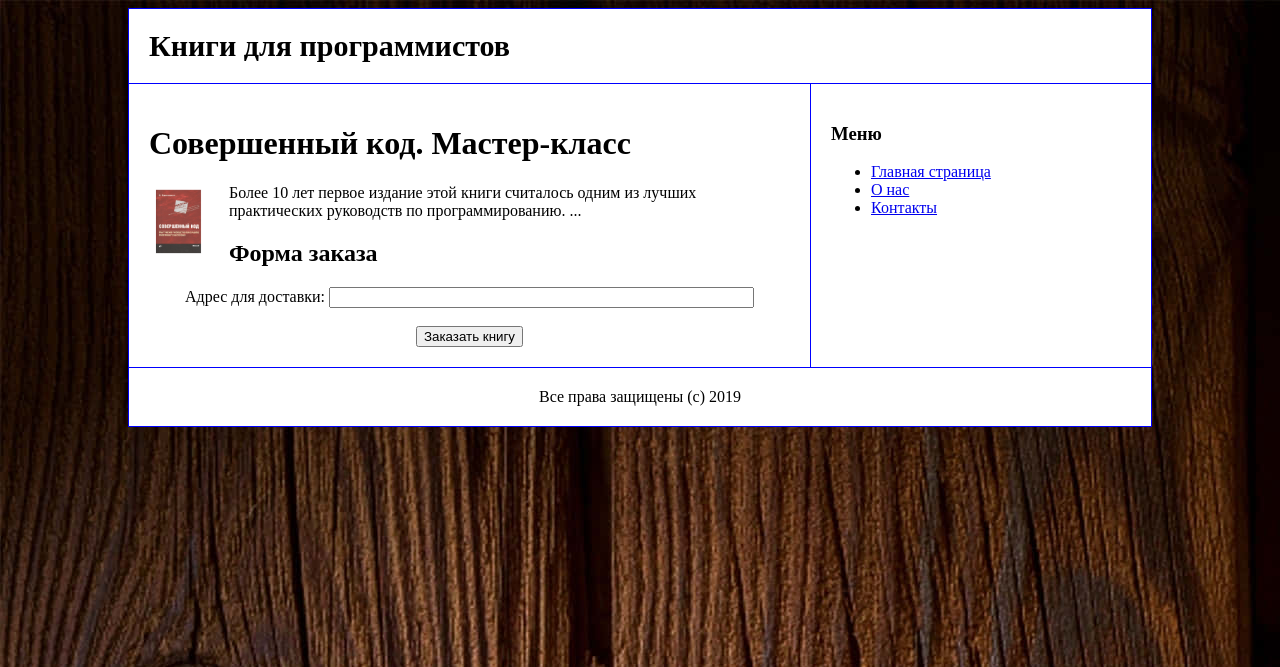
After one commit to mppankov/project2, a PHP site: page /src/Site/number1/buy1.html in a window 1280 px wide. The commit adds this page. Shown: the top 667 px of the page. Run offline with PHP 8.4, Linux system fonts and the light colour scheme.

Commit message:
add site on html

```diff
--- a/src/Car/Car.php
+++ b/src/Car/Car.php
@@ -18,7 +18,7 @@ class Car
 
     // конструктор
     public function __construct(
-        ControlUnit $controlUnit,
+        ControlUnitInterface $controlUnit,
         Engine $engine,
         AlarmSystem $alarmSystem,
         Battery $battery)
--- a/src/Shapes/Circle.php
+++ b/src/Shapes/Circle.php
@@ -2,9 +2,8 @@
 
 namespace Pr2\Shapes;
 
-use Pr2\Utils\CalculateSquare;
 
-class Circle implements CalculateSquare
+class Circle implements SquareInterface
 {
     const PI = 3.1416;
 
@@ -17,7 +16,6 @@ class Circle implements CalculateSquare
 
     public function calculateSquare(): float
     {
-        $pi = 3.1416;
         return self::PI * ($this->r ** 2);
     }
 }
--- a/src/Shapes/Rectangle.php
+++ b/src/Shapes/Rectangle.php
@@ -2,9 +2,7 @@
 
 namespace Pr2\Shapes;
 
-use Pr2\Utils\CalculateSquare;
-
-class Rectangle implements CalculateSquare
+class Rectangle implements SquareInterface
 {
     private $x;
     Private $y;
--- a/src/Shapes/Square.php
+++ b/src/Shapes/Square.php
@@ -2,9 +2,7 @@
 
 namespace Pr2\Shapes;
 
-use Pr2\Utils\CalculateSquare;
-
-class Square implements CalculateSquare
+class Square implements SquareInterface
 {
     private $x;
 
--- a/src/Utils/CalculateSquare.php
+++ b/src/Shapes/SquareInterface.php
@@ -1,8 +1,8 @@
 <?php
 
-namespace Pr2\Utils;
+namespace Pr2\Shapes;
 
-interface CalculateSquare
+interface SquareInterface
 {
     public function calculateSquare(): float;
 }
--- /dev/null
+++ b/src/Site/number1/buy1.html
@@ -0,0 +1,49 @@
+<!DOCTYPE html>
+<html lang="ru">
+<head>
+    <meta charset="UTF-8">
+    <title>Совершенный код. Мастер-класс - Книги для программиста</title>
+    <link rel="stylesheet" href="styles.css">
+</head>
+<body>
+
+<table id="layout">
+    <tr>
+        <td colspan="2" id="header">
+            <strong>Книги для программистов</strong>
+        </td>
+    </tr>
+    <tr>
+        <td>
+            <h1>Совершенный код. Мастер-класс</h1>
+            <img class="bookImage" align="left" src="1.jpg" alt="Совершенный код. Мастер-класс" width="60px">
+            Более 10 лет первое издание этой книги считалось одним из лучших практических руководств по программированию. ...
+
+            <h2>Форма заказа</h2>
+            <form action="/order" style="text-align: center">
+                <label>
+                    Адрес для доставки:
+                    <input type="text" name="address" size="50">
+                    <br>
+                    <br>
+                    <input type="submit" value="Заказать книгу">
+                </label>
+            </form>
+        </td>
+
+        <td width="300px">
+            <h3>Меню</h3>
+            <ul>
+                <li><a href="index.html">Главная страница</a></li>
+                <li><a href="about-us.html">О нас</a></li>
+                <li><a href="contacts.html">Контакты</a></li>
+            </ul>
+        </td>
+    </tr>
+    <tr>
+        <td id="footer" colspan="2">Все права защищены (c) 2019</td>
+    </tr>
+</table>
+
+</body>
+</html>
--- /dev/null
+++ b/src/Site/number1/styles.css
@@ -0,0 +1,29 @@
+body {
+    background-image: url("background.jpg");
+}
+
+#layout {
+    width: 100%;
+    max-width: 1024px;
+    margin: auto;
+    background-color: white;
+    border-collapse: collapse;
+}
+
+td {
+    padding: 20px;
+    vertical-align: top;
+    border: solid 1px blue;
+}
+
+.bookImage {
+    padding-right: 20px;
+}
+
+#header {
+    font-size: 30px;
+}
+
+#footer {
+    text-align: center;
+}
```
Also changed, not shown: src/Project2.php (+4 -3 lines), src/Site/number1/index.html (added, +51 -0 lines), src/Site/test/book1.html (added, +19 -0 lines), src/Site/test/form.html (added, +82 -0 lines), src/Site/test/index.html (added, +40 -0 lines), src/Site/test/style.css (added, +41 -0 lines), src/Site/test/table.html (added, +44 -0 lines), src/Car/Control/ControlUnitInteface.php (added), src/Site/number1/1.jpg (added), src/Site/number1/2.jpg (added), src/Site/number1/background.jpg (added), src/Site/test/img/book1.jpg (added).
